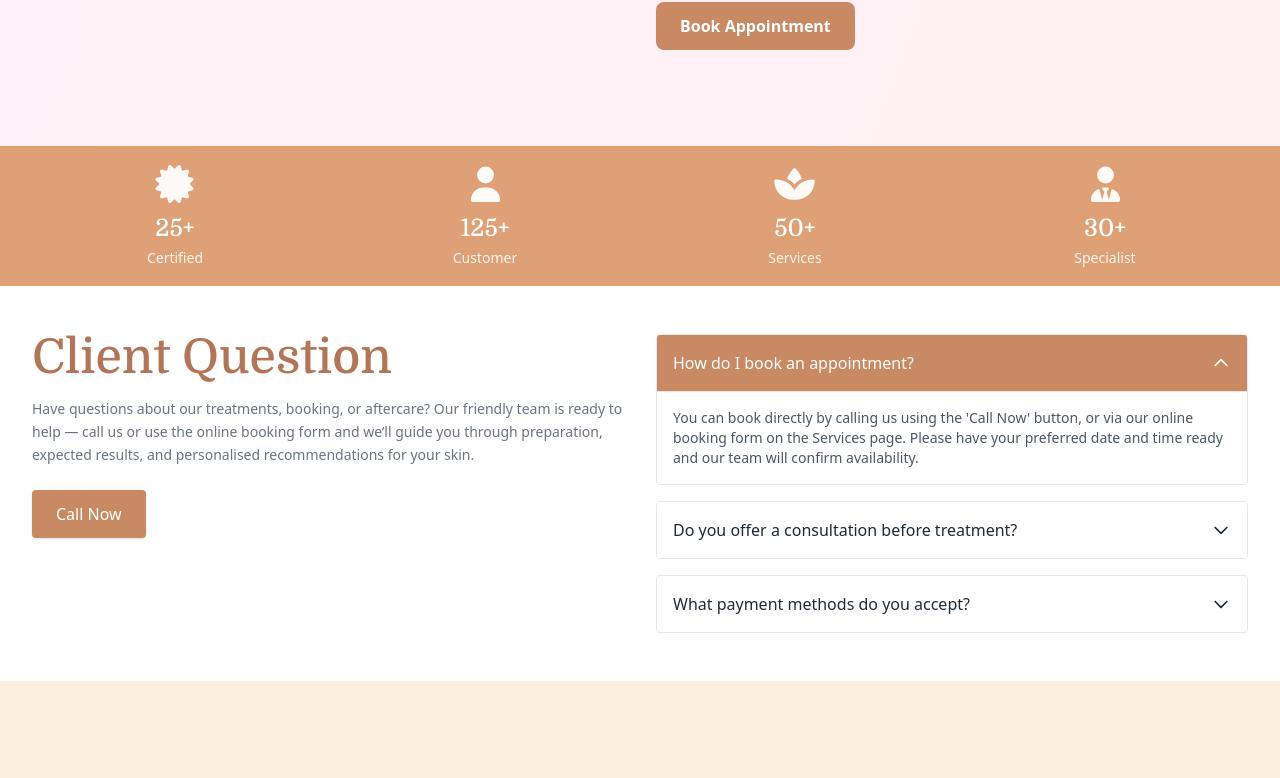
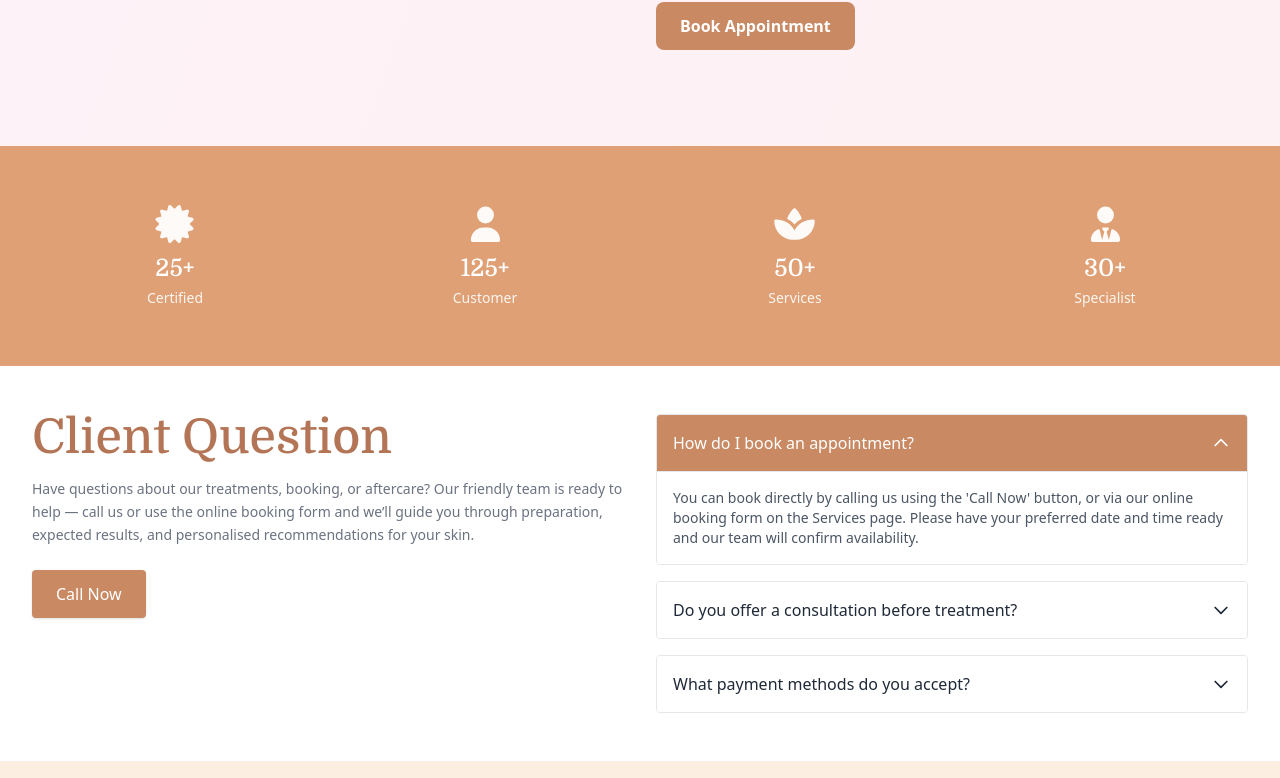
Before and after one commit to Vikky-Kumar-Nv/Dskinova, a React (Vite) app in the folder skinera-main/: page /service in a window 1280 px wide. Shown: the part 968-1746 px from the top of the page. Built offline with nearby package versions, Linux system fonts and the light colour scheme.

Commit message:
added padding at service page at serviceExtras component

```diff
--- a/skinera-main/src/components/ServiceExtras.jsx
+++ b/skinera-main/src/components/ServiceExtras.jsx
@@ -62,7 +62,7 @@ export default function ServiceExtras() {
   }, []);
 
   return (
-    <section ref={sectionRef} className="w-full bg-[#E0A075]">
+    <section ref={sectionRef} className="w-full bg-[#E0A075] py-8 md:py-10">
       <div className="max-w-7xl mx-auto px-4 sm:px-6 lg:px-8 md:h-[17.5vh] md:flex md:items-center py-6 md:py-0">
         <div className="w-full">
           <div className="grid grid-cols-2 md:grid-cols-4 gap-4 md:gap-6 items-center justify-items-center w-full">
```
Also changed, not shown: 4 other files (tests, documents, lock files or other folders).
